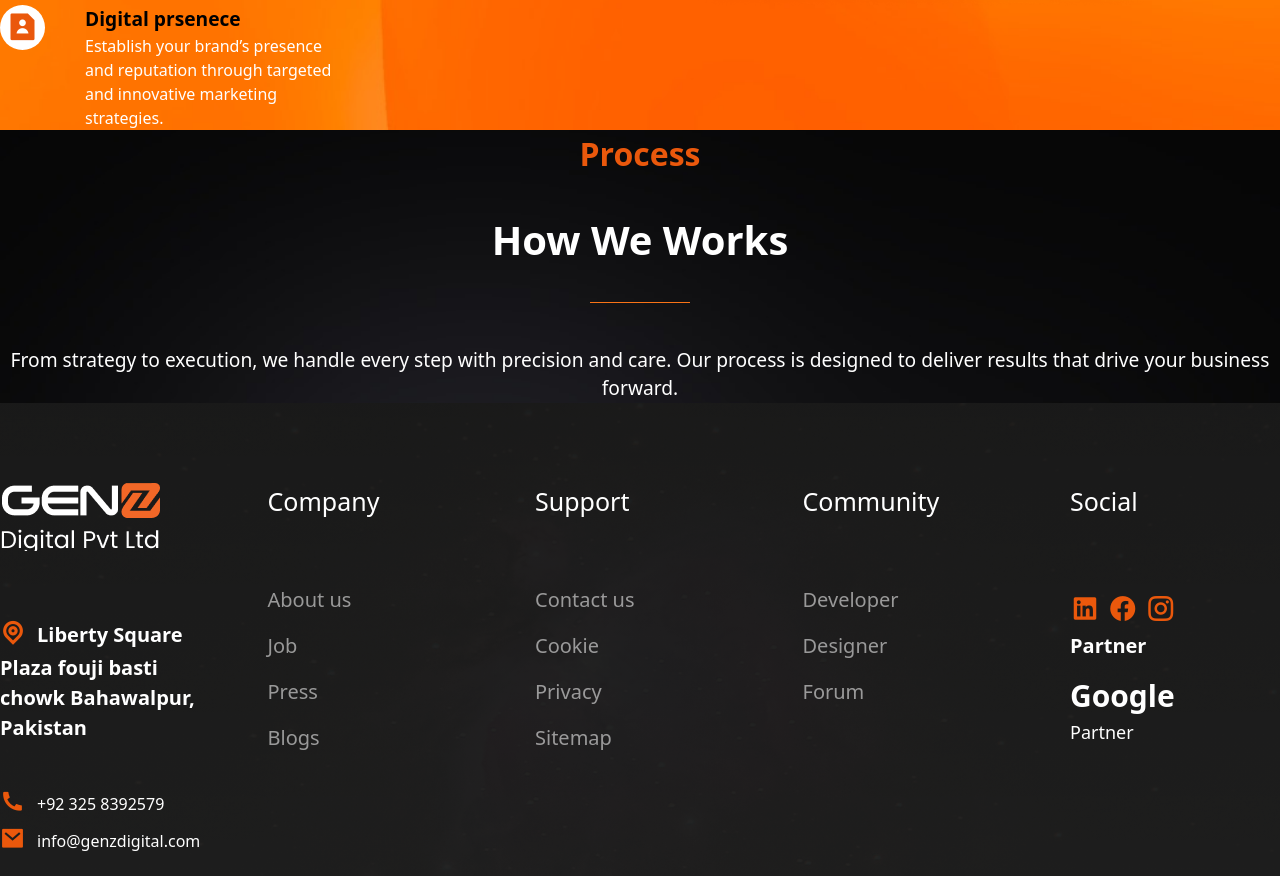
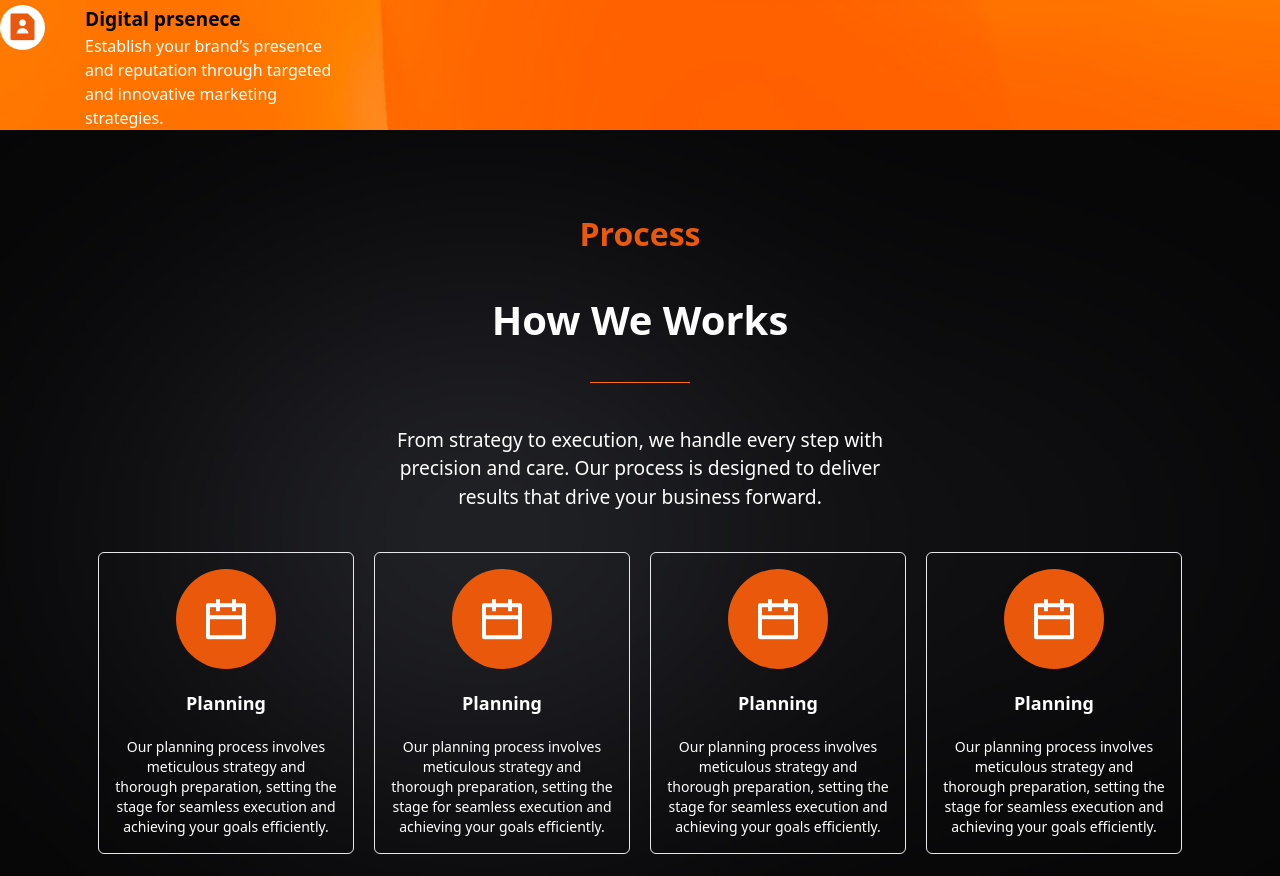
Before and after one commit to mohibullah7/Genz-website, a website: page src/index.html in a window 1280 px wide. Shown: the part 2704-3580 px from the top of the page. Drawn offline with nearby package versions, Linux system fonts and the light colour scheme.

Commit message:
today work
html css

```diff
--- a/src/index.html
+++ b/src/index.html
@@ -330,18 +330,47 @@
 </section>
 
 <section>
-  <div class="w-full porcess-sec">
+  <div class="w-full porcess-sec py-20">
     <div class="container mx-auto">
-      <div class="flex flex-col justify-center">
+      <div class="flex flex-col justify-center gap-10">
 
         <div class="flex flex-col gap-8 text-center justify-center items-center">
            <h4 class="text-orange-600 text-[2rem] font-semibold">Process</h4>
            <h1 class="text-white text-[2.5rem] font-bold">How We Works</h1>
            <hr class="border-orange-500 h-3 w-[100px]">
-           <p class="text-white text-[1.2rem]">From strategy to execution, we handle every step with precision and care. Our process is designed to deliver results that drive your business forward.</p>
+           <p class="text-white text-[1.2rem] px-[30%]">From strategy to execution, we handle every step with precision and care. Our process is designed to deliver results that drive your business forward.</p>
         </div>
 
-        <div class="flex gap-5 flex-wrap ">
+        <div class="flex gap-5 flex-wrap justify-center items-center">
+          <div class="w-[20%] border h-auto flex flex-col justify-center items-center gap-5 p-4 rounded-md">
+            <div class="h-[100px] w-[100px] rounded-full bg-orange-600 flex justify-center items-center flex-shrink-0">
+              <i class="ri-calendar-line text-white text-[3rem]"></i>
+            </div>
+            <h2 class="text-white font-semibold text-lg">Planning</h2>
+            <p class="text-white text-sm font-light text-center ">Our planning process involves meticulous strategy and thorough preparation, setting the stage for seamless execution and achieving your goals efficiently.</p>
+          </div>
+          <div class="w-[20%] border h-auto flex flex-col justify-center items-center gap-5 p-4 rounded-md">
+            <div class="h-[100px] w-[100px] rounded-full bg-orange-600 flex justify-center items-center flex-shrink-0">
+              <i class="ri-calendar-line text-white text-[3rem]"></i>
+            </div>
+            <h2 class="text-white font-semibold text-lg">Planning</h2>
+            <p class="text-white text-sm font-light text-center ">Our planning process involves meticulous strategy and thorough preparation, setting the stage for seamless execution and achieving your goals efficiently.</p>
+          </div>
+          <div class="w-[20%] border h-auto flex flex-col justify-center items-center gap-5 p-4 rounded-md">
+            <div class="h-[100px] w-[100px] rounded-full bg-orange-600 flex justify-center items-center flex-shrink-0">
+              <i class="ri-calendar-line text-white text-[3rem]"></i>
+            </div>
+            <h2 class="text-white font-semibold text-lg">Planning</h2>
+            <p class="text-white text-sm font-light text-center ">Our planning process involves meticulous strategy and thorough preparation, setting the stage for seamless execution and achieving your goals efficiently.</p>
+          </div>
+          <div class="w-[20%] border h-auto flex flex-col justify-center items-center gap-5 p-4 rounded-md">
+            <div class="h-[100px] w-[100px] rounded-full bg-orange-600 flex justify-center items-center flex-shrink-0">
+              <i class="ri-calendar-line text-white text-[3rem]"></i>
+            </div>
+            <h2 class="text-white font-semibold text-lg">Planning</h2>
+            <p class="text-white text-sm font-light text-center ">Our planning process involves meticulous strategy and thorough preparation, setting the stage for seamless execution and achieving your goals efficiently.</p>
+          </div>
+
 
         </div>
       </div>
```
Also changed, not shown: src/output.css.
